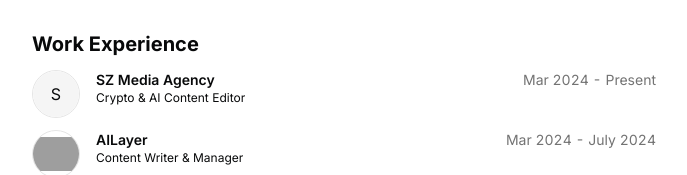
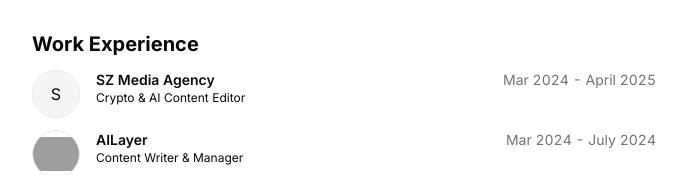
Before and after one commit to anasllc/anas-resume-v1.1, a Next.js app: page / in a window 1280 px wide. Shown: the part 380-555 px from the top of the page, without its empty margins (296-983 px from the left). Built offline with nearby package versions, Linux system fonts and the light colour scheme; grey boxes are pictures that could not be loaded.

Commit message:
fix: update end date in resume and enhance job description for clarity

```diff
--- a/src/data/resume.tsx
+++ b/src/data/resume.tsx
@@ -105,7 +105,7 @@
       title: "Crypto & AI Content Editor",
       logoUrl: "",
       start: "Mar 2024",
-      end: "Present",
+      end: "April 2025",
       description:
         "I am responsible for editing crypto news and topics from high-profile clients such as Cryptonews, Coinbrain, and FelloAI. My role involves developing high-quality content strategies centered around AI, as well as editing both technical and non-technical AI articles. Additionally, I manage a team of writers, overseeing their performance to ensure the delivery of top-notch content.",
     },
```
